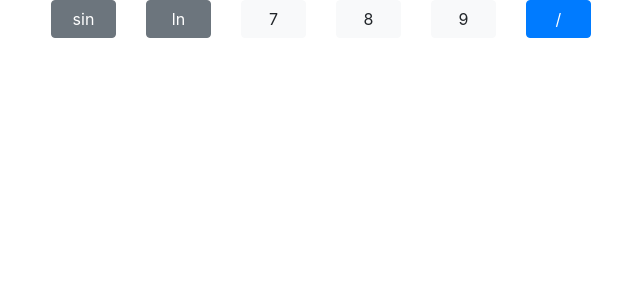
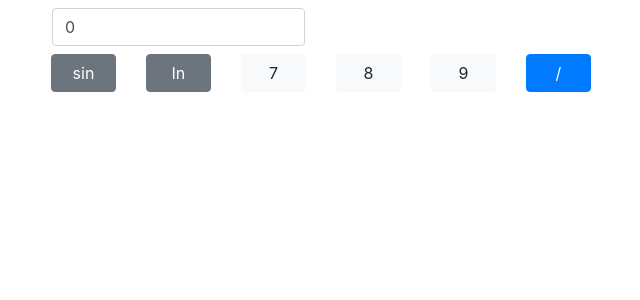
Before and after one commit to priyankcommits/react_rxjs_calculator, a React (Create React App) app: page / in a window 1280 px wide. Shown: the top 300 px of the page, without its empty margins (34-674 px from the left). Built offline with nearby package versions, Linux system fonts and the light colour scheme.

Commit message:
Added Rxjs subject - added input box component

```diff
--- a/src/App.js
+++ b/src/App.js
@@ -1,14 +1,28 @@
-import './App.css';
 import 'bootstrap/dist/css/bootstrap.min.css';
+import Col from 'react-bootstrap/Col';
 import Container from 'react-bootstrap/Container';
 import React from 'react';
+import Row from 'react-bootstrap/Row';
 
+import './App.css';
 import ButtonLayout from './components/ButtonLayout';
+import InputBox from './components/InputBox';
 
 function App() {
+
+  console.log('Rendering App')
   return (
     <Container>
-      <ButtonLayout />
+      <Row className='mt-2'>
+        <Col xs={3}>
+          <InputBox />
+        </Col>
+      </Row>
+      <Row className='mt-2'>
+        <Col xs={6}>
+          <ButtonLayout />
+        </Col>
+      </Row>
     </Container>
   );
 }
--- a/src/components/ButtonLayout.js
+++ b/src/components/ButtonLayout.js
@@ -3,11 +3,16 @@ import Col from 'react-bootstrap/Col';
 import React from 'react';
 import Row from 'react-bootstrap/Row';
 
+import numberEvent$ from '../events';
+
 function ButtonLayout() {
+
+  const publishNumberEvent = value => {
+    numberEvent$.next(value);
+  }
+
   console.log('Rendering Button Layout');
   return (
-    <Row>
-      <Col xs={6}>
     <Row>
       <Col xs={2}>
         <Button className='w-100' variant='secondary'>sin</Button>
@@ -16,18 +21,16 @@ function ButtonLayout() {
         <Button className='w-100' variant='secondary'>ln</Button>
       </Col>
       <Col xs={2}>
-            <Button className='w-100' variant='light'>7</Button>
+        <Button onClick={() => publishNumberEvent(7)}  className='w-100' variant='light'>7</Button>
       </Col>
       <Col xs={2}>
-            <Button className='w-100' variant='light'>8</Button>
+        <Button onClick={() => publishNumberEvent(8)}  className='w-100' variant='light'>8</Button>
       </Col>
       <Col xs={2}>
-            <Button className='w-100' variant='light'>9</Button>
+        <Button onClick={() => publishNumberEvent(9)}  className='w-100' variant='light'>9</Button>
       </Col>
       <Col xs={2}>
         <Button className='w-100' variant='primary'>/</Button>
-          </Col>
-        </Row>
       </Col>
     </Row>
   );
--- /dev/null
+++ b/src/components/InputBox.js
@@ -0,0 +1,30 @@
+import Form from 'react-bootstrap/Form';
+import React, { useEffect, useRef } from 'react';
+import Row from 'react-bootstrap/Row';
+
+import numberEvent$ from '../events';
+
+function InputBox() {
+
+  const inputValueRef = useRef(0);
+
+  const changeInputValue = value => {
+    inputValueRef.current.value =  `${inputValueRef.current.value}${value}`;
+  }
+
+  useEffect(() => {
+    numberEvent$.subscribe(number => {
+      changeInputValue(number)
+    });
+    return () => numberEvent$.unsubscribe();
+  }, []);
+
+  console.log('Rendering InputBox')
+  return (
+    <Row>
+      <Form.Control className='mx-3' size="md" type="text" ref={inputValueRef} value={inputValueRef.current.value} />
+    </Row>
+  )
+}
+
+export default InputBox;
--- /dev/null
+++ b/src/events.js
@@ -0,0 +1,5 @@
+import { BehaviorSubject } from 'rxjs';
+
+const numberEvent$ = new BehaviorSubject(0);
+
+export default numberEvent$;
```
Lines whose indentation alone changed are shown as unchanged.
